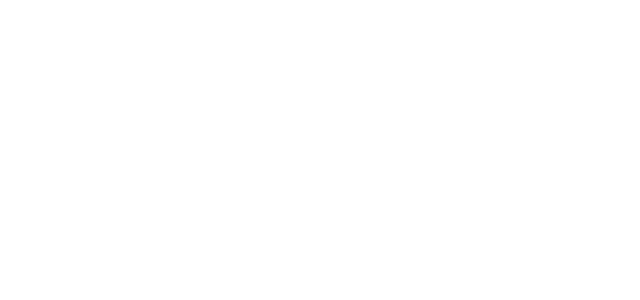
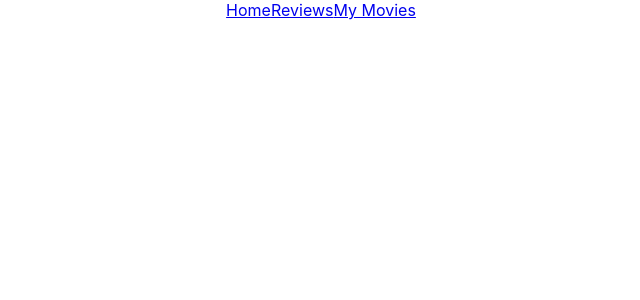
Before and after one commit to theoferguson/Movie-Blogger, a React (Create React App) app in the folder my-app/: page / in a window 1280 px wide. Shown: the top 300 px of the page, without its empty margins (319-959 px from the left). Built offline with nearby package versions, Linux system fonts and the light colour scheme.

Commit message:
some header bar links

```diff
--- a/my-app/src/NavBar.js
+++ b/my-app/src/NavBar.js
@@ -1,8 +1,12 @@
-
+import { NavLink } from 'react-router-dom';
 
 function NavBar() {
     return (
-        null
+        <nav>
+            <NavLink exact to="/">Home</NavLink>
+            <NavLink to="/reviews">Reviews</NavLink>
+            <NavLink to ="/my-movies">My Movies</NavLink>
+        </nav>
     )
 };
 
```
